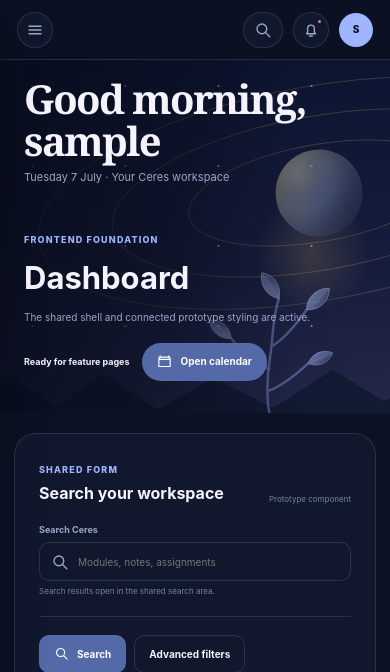
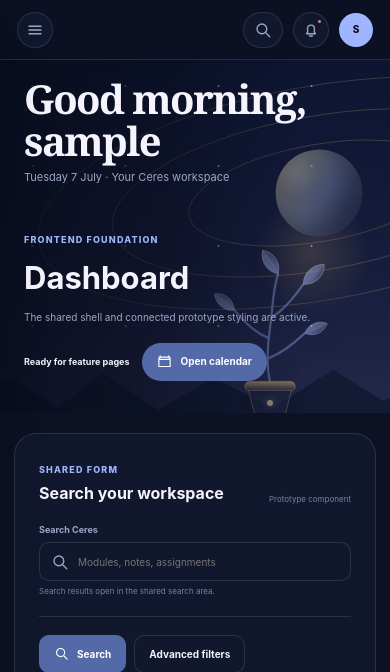
Before and after one commit to marsphobos01/ceres, a Django app: page /dashboard/ in a window 390 px wide. Shown: the top 672 px of the page. Run offline with Django 5.2, Linux system fonts and the light colour scheme; the visitor is signed in with stand-in values (Sample User, id 1); parts of the project's set-up code (start-up, migrations or seed data) failed here and were passed over.

Commit message:
Lift dashboard plant above the foreground

```diff
--- a/static/css/prototype-dashboard-plant-svg.css
+++ b/static/css/prototype-dashboard-plant-svg.css
@@ -3,15 +3,21 @@
   position:absolute;
   left:56.5%;
   right:auto;
-  bottom:-24px;
+  bottom:2px;
   z-index:-1;
-  width:250px;
-  height:293px;
+  width:228px;
+  height:268px;
   overflow:visible;
   pointer-events:none;
   opacity:1;
   transform:translateX(-50%);
-  filter:drop-shadow(0 18px 20px rgba(0,0,0,.24));
+  filter:drop-shadow(0 15px 17px rgba(0,0,0,.2));
+}
+.hero-plant-svg .plant-orbit-back,
+.hero-plant-svg .plant-orbit-front,
+.hero-plant-svg .plant-ground{
+  display:none;
+  fill:none;
 }
 .hero-plant-svg .plant-stem-line{
   fill:none;
@@ -50,7 +56,7 @@
 @media(max-width:1100px){
   .hero-plant-svg{
     left:57%;
-    bottom:-30px;
+    bottom:0;
     transform:translateX(-50%) scale(.82);
     transform-origin:center bottom;
     opacity:.86;
@@ -59,7 +65,7 @@
 @media(max-width:760px){
   .hero-plant-svg{
     left:68%;
-    bottom:-42px;
+    bottom:-4px;
     transform:translateX(-50%) scale(.62);
     transform-origin:center bottom;
     opacity:.56;
```
